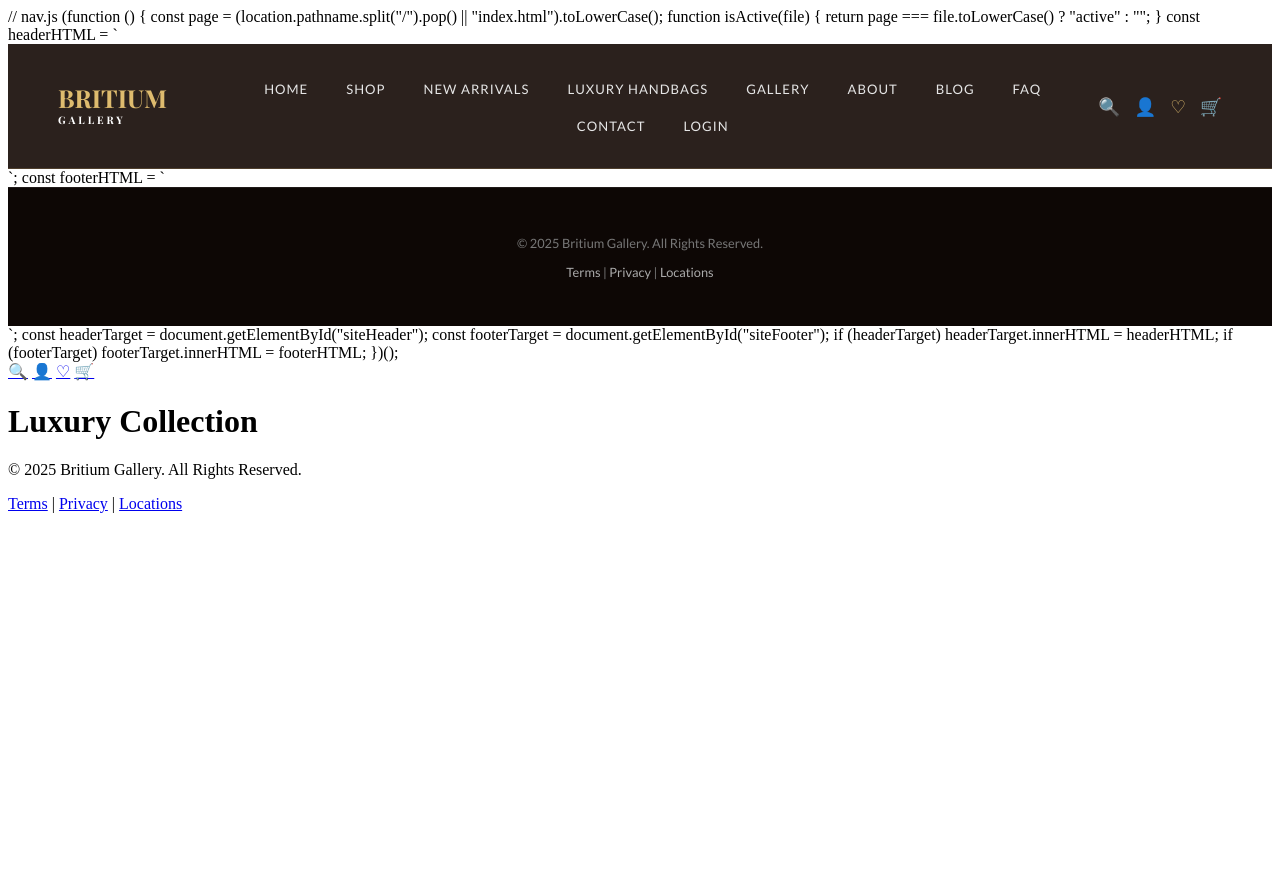
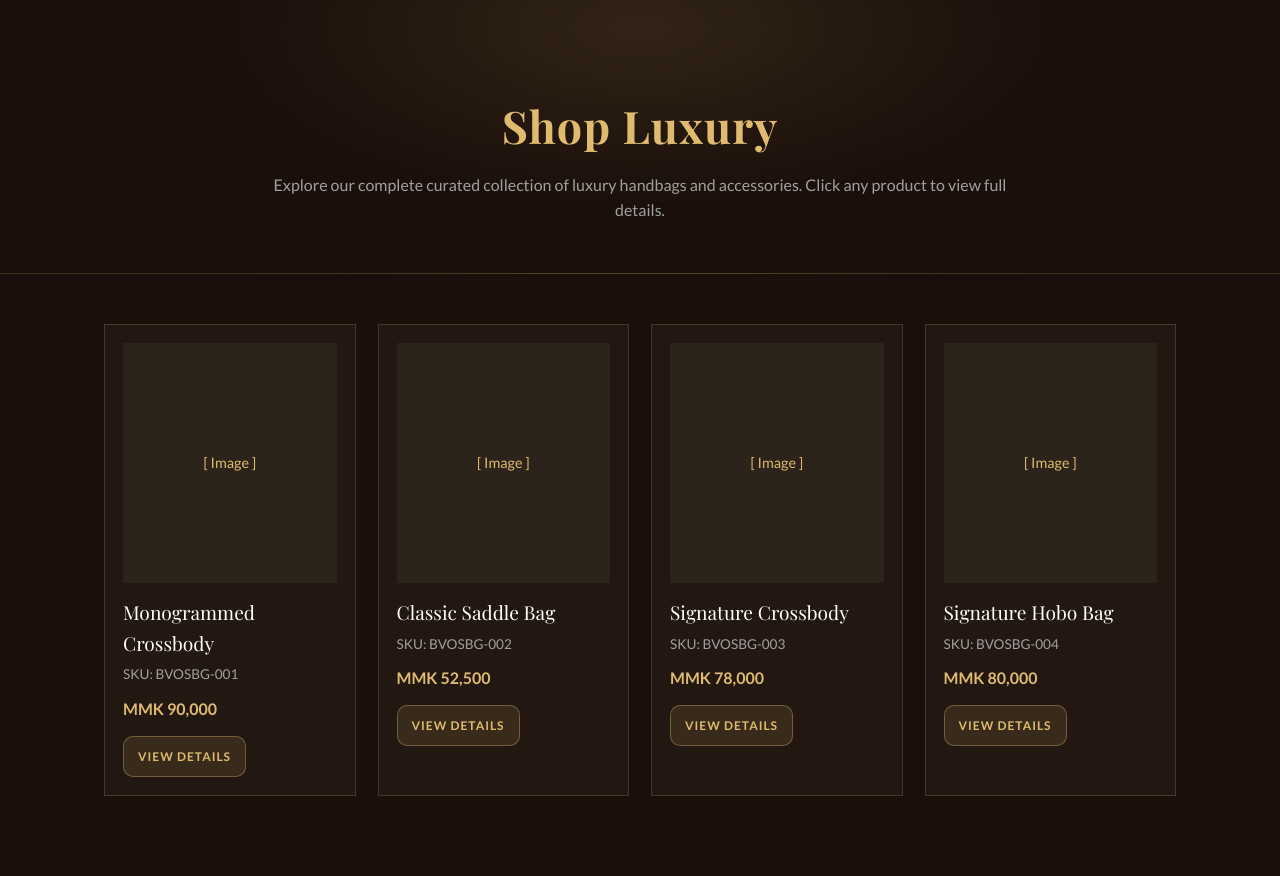
Before and after one commit to KyawWannaBL/Britium_Gallery, a plain HTML site: page shop.html in a window 1280 px wide. Before the commit the page ends 800 px from the top, so only its background shows below. Drawn offline with nearby package versions, Linux system fonts and the light colour scheme.

Commit message:
Update shop.html

```diff
--- a/shop.html
+++ b/shop.html
@@ -1,136 +1,209 @@
 <!DOCTYPE html>
 <html lang="en">
 <head>
-    <meta charset="UTF-8">
-    <meta name="viewport" content="width=device-width, initial-scale=1.0">
-    <title>Shop | Britium Gallery</title>
+  <meta charset="UTF-8" />
+  <meta name="viewport" content="width=device-width, initial-scale=1.0" />
+  <title>Shop | Britium Gallery</title>
 
-    <link href="https://fonts.googleapis.com/css2?family=Lato:wght@300;400&family=Playfair+Display:wght@400;700&display=swap" rel="stylesheet">
+  <!-- Fonts -->
+  <link href="https://fonts.googleapis.com/css2?family=Lato:wght@300;400;700&family=Playfair+Display:wght@400;700&display=swap" rel="stylesheet">
 
-  // nav.js
-(function () {
-  const page = (location.pathname.split("/").pop() || "index.html").toLowerCase();
+  <style>
+    * { margin: 0; padding: 0; box-sizing: border-box; }
 
-  function isActive(file) {
-    return page === file.toLowerCase() ? "active" : "";
-  }
+    :root{
+      --bg-dark:#1a0f0a;
+      --bg-card:#231712;
+      --gold:#debb6e;
+      --gold-dark:#b5904b;
+      --text:#ffffff;
+      --muted:#a0a0a0;
+      --border:rgba(222,187,110,.20);
+    }
 
-  const headerHTML = `
-  <style>
-    :root{
-      --bg-dark:#1a0f0a; --gold:#debb6e; --border:rgba(222,187,110,.20);
+    body{
+      font-family:'Lato', sans-serif;
+      background: var(--bg-dark);
+      color: var(--text);
+      line-height: 1.6;
     }
-    header.site-header{
-      padding:18px 50px;
-      display:flex;justify-content:space-between;align-items:center;
+
+    a{ color: inherit; text-decoration: none; transition:.25s; }
+    a:hover{ color: var(--gold); }
+
+    /* PAGE HEADER */
+    .page-header{
+      padding: 90px 20px 50px;
+      text-align:center;
       border-bottom:1px solid var(--border);
-      background:rgba(26,15,10,.92);
-      position:sticky;top:0;z-index:200;
-      backdrop-filter: blur(10px);
-      font-family: 'Lato', sans-serif;
+      background:
+        radial-gradient(700px 300px at 50% 10%, rgba(222,187,110,.12), transparent 60%);
     }
-    .site-logo{
-      font-family:'Playfair Display',serif;
-      font-size:1.55rem;
+
+    .page-header h1{
+      font-family:'Playfair Display', serif;
+      font-size: 2.8rem;
+      color: var(--gold);
+      letter-spacing: 1px;
+      margin-bottom: 10px;
+    }
+
+    .page-header p{
+      color: var(--muted);
+      max-width: 760px;
+      margin: 0 auto;
+      font-size: 1rem;
+    }
+
+    /* SHOP GRID */
+    main{
+      max-width: 1200px;
+      margin: 0 auto;
+      padding: 50px 5% 80px;
+    }
+
+    .product-grid{
+      display:grid;
+      grid-template-columns: repeat(auto-fit, minmax(240px, 1fr));
+      gap: 22px;
+    }
+
+    .product-card{
+      background: var(--bg-card);
+      border:1px solid var(--border);
+      padding: 18px;
+      transition:.25s;
+    }
+
+    .product-card:hover{
+      border-color: rgba(222,187,110,.6);
+      transform: translateY(-3px);
+    }
+
+    .product-img{
+      height: 240px;
+      background:#2c241b;
+      display:flex;
+      align-items:center;
+      justify-content:center;
+      color: var(--gold);
+      font-size:.9rem;
+      margin-bottom: 14px;
+    }
+
+    .product-title{
+      font-family:'Playfair Display', serif;
+      font-size: 1.2rem;
+      margin-bottom: 6px;
+      color: #fff;
+    }
+
+    .product-meta{
+      font-size:.85rem;
+      color: var(--muted);
+      margin-bottom: 10px;
+    }
+
+    .product-price{
       font-weight:700;
-      color:var(--gold);
-      line-height:1;
-      display:flex;
-      flex-direction:column;
-      text-decoration:none;
+      color: var(--gold);
+      margin-bottom: 14px;
     }
-    .site-logo span{
-      font-size:.65rem;
-      letter-spacing:3px;
-      margin-top:4px;
+
+    .product-actions a{
+      display:inline-block;
+      background: rgba(222,187,110,.12);
+      border:1px solid rgba(222,187,110,.35);
+      color: var(--gold);
+      padding: 10px 14px;
+      font-size:.75rem;
+      letter-spacing:1px;
+      text-transform:uppercase;
+      font-weight:700;
+      border-radius: 10px;
+      transition:.25s;
+    }
+
+    .product-actions a:hover{
+      background: rgba(222,187,110,.22);
       color:#fff;
     }
-    nav.site-nav ul{display:flex;list-style:none;gap:18px;flex-wrap:wrap;justify-content:center}
-    nav.site-nav a{
-      text-decoration:none;color:#e6e6e6;
-      font-size:.82rem;text-transform:uppercase;letter-spacing:1px;
-      padding:8px 10px;border-radius:6px;transition:.25s
-    }
-    nav.site-nav a:hover{color:var(--gold)}
-    nav.site-nav a.active{color:#1a0f0a;background:var(--gold);font-weight:700}
-    .site-icons{display:flex;gap:14px;align-items:center;color:var(--gold);font-size:1.1rem}
-    .site-icons a{text-decoration:none;color:inherit}
-    .site-icons a:hover{color:var(--gold)}
-    @media(max-width:980px){
-      nav.site-nav ul{display:none}
-      header.site-header{padding:18px 18px}
+
+    @media(max-width:768px){
+      .page-header h1{ font-size: 2.2rem; }
     }
   </style>
+</head>
 
-  <header class="site-header">
-    <a class="site-logo" href="index.html">BRITIUM <span>GALLERY</span></a>
+<body>
 
-    <nav class="site-nav">
-      <ul>
-        <li><a class="${isActive("index.html")}" href="index.html">Home</a></li>
-        <li><a class="${isActive("shop.html")}" href="shop.html">Shop</a></li>
-        <li><a class="${isActive("new-arrivals.html")}" href="new-arrivals.html">New Arrivals</a></li>
-        <li><a class="${isActive("luxury-handbags.html")}" href="luxury-handbags.html">Luxury Handbags</a></li>
-        <li><a class="${isActive("product-gallery.html")}" href="product-gallery.html">Gallery</a></li>
-        <li><a class="${isActive("about.html")}" href="about.html">About</a></li>
-        <li><a class="${isActive("blog.html")}" href="blog.html">Blog</a></li>
-        <li><a class="${isActive("faq.html")}" href="faq.html">FAQ</a></li>
-        <li><a class="${isActive("contact.html")}" href="contact.html">Contact</a></li>
-        <li><a class="${isActive("login.html")}" href="login.html">Login</a></li>
-      </ul>
-    </nav>
+  <!-- STANDARD NAV -->
+  <div id="siteHeader"></div>
 
-    <div class="site-icons" title="Quick Links">
-      <a href="search.html" aria-label="Search">🔍</a>
-      <a href="login.html" aria-label="Account">👤</a>
-      <a href="wishlist.html" aria-label="Wishlist">♡</a>
-      <a href="cart.html" aria-label="Cart">🛒</a>
+  <!-- PAGE HEADER -->
+  <section class="page-header">
+    <h1>Shop Luxury</h1>
+    <p>
+      Explore our complete curated collection of luxury handbags and accessories.
+      Click any product to view full details.
+    </p>
+  </section>
+
+  <!-- PRODUCT GRID -->
+  <main>
+    <div class="product-grid">
+
+      <!-- SAMPLE PRODUCTS (extend this list freely) -->
+
+      <div class="product-card">
+        <div class="product-img">[ Image ]</div>
+        <div class="product-title">Monogrammed Crossbody</div>
+        <div class="product-meta">SKU: BVOSBG-001</div>
+        <div class="product-price">MMK 90,000</div>
+        <div class="product-actions">
+          <a href="product.html?id=BVOSBG-001">View Details</a>
+        </div>
+      </div>
+
+      <div class="product-card">
+        <div class="product-img">[ Image ]</div>
+        <div class="product-title">Classic Saddle Bag</div>
+        <div class="product-meta">SKU: BVOSBG-002</div>
+        <div class="product-price">MMK 52,500</div>
+        <div class="product-actions">
+          <a href="product.html?id=BVOSBG-002">View Details</a>
+        </div>
+      </div>
+
+      <div class="product-card">
+        <div class="product-img">[ Image ]</div>
+        <div class="product-title">Signature Crossbody</div>
+        <div class="product-meta">SKU: BVOSBG-003</div>
+        <div class="product-price">MMK 78,000</div>
+        <div class="product-actions">
+          <a href="product.html?id=BVOSBG-003">View Details</a>
+        </div>
+      </div>
+
+      <div class="product-card">
+        <div class="product-img">[ Image ]</div>
+        <div class="product-title">Signature Hobo Bag</div>
+        <div class="product-meta">SKU: BVOSBG-004</div>
+        <div class="product-price">MMK 80,000</div>
+        <div class="product-actions">
+          <a href="product.html?id=BVOSBG-004">View Details</a>
+        </div>
+      </div>
+
+      <!-- Continue adding products using same pattern -->
+
     </div>
-  </header>
-  `;
+  </main>
 
-  const footerHTML = `
-  <footer style="
-    background:#0d0705;color:#777;text-align:center;padding:34px 20px;
-    font-size:.8rem;border-top:1px solid rgba(255,255,255,.08);
-    font-family:'Lato',sans-serif;">
-    <p>&copy; 2025 Britium Gallery. All Rights Reserved.</p>
-    <p style="margin-top:10px;">
-      <a href="terms.html" style="color:#aaa;text-decoration:none">Terms</a> |
-      <a href="privacy.html" style="color:#aaa;text-decoration:none">Privacy</a> |
-      <a href="store-locator.html" style="color:#aaa;text-decoration:none">Locations</a>
-    </p>
-  </footer>
-  `;
+  <!-- STANDARD FOOTER -->
+  <div id="siteFooter"></div>
 
-  const headerTarget = document.getElementById("siteHeader");
-  const footerTarget = document.getElementById("siteFooter");
-
-  if (headerTarget) headerTarget.innerHTML = headerHTML;
-  if (footerTarget) footerTarget.innerHTML = footerHTML;
-})();
-    <div class="header-icons">
-        <a href="search.html">🔍</a>
-        <a href="login.html">👤</a>
-        <a href="wishlist.html">♡</a>
-        <a href="cart.html">🛒</a>
-    </div>
-</header>
-
-<div class="page-header">
-    <h1>Luxury Collection</h1>
-</div>
-
-<!-- PRODUCT GRID REMAINS EXACTLY AS YOU PROVIDED -->
-
-<footer>
-    <p>&copy; 2025 Britium Gallery. All Rights Reserved.</p>
-    <p>
-        <a href="terms.html">Terms</a> |
-        <a href="privacy.html">Privacy</a> |
-        <a href="store-locator.html">Locations</a>
-    </p>
-</footer>
-
+  <!-- NAV INJECTION SCRIPT -->
+  <script src="nav.js"></script>
 </body>
 </html>
```
